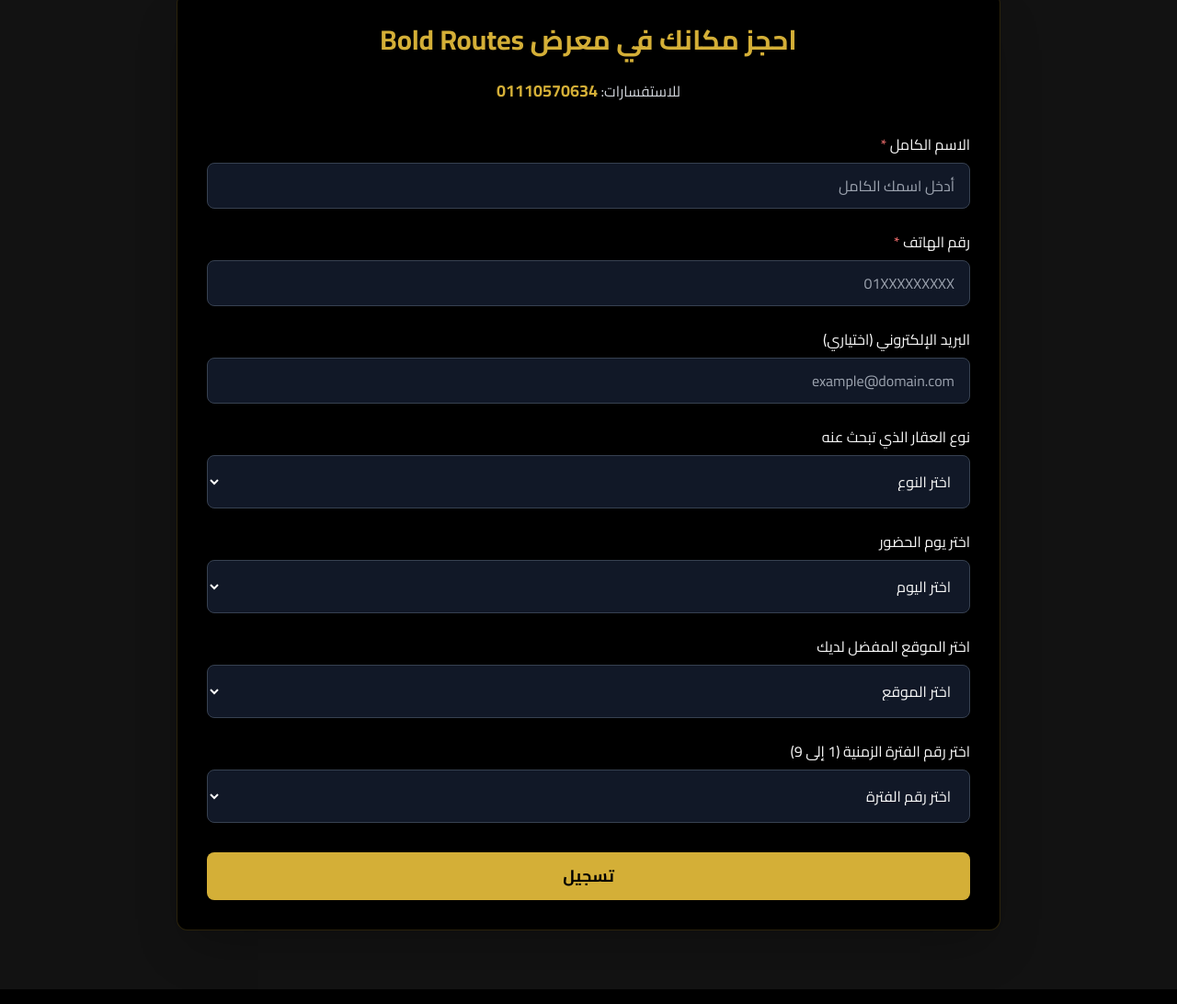
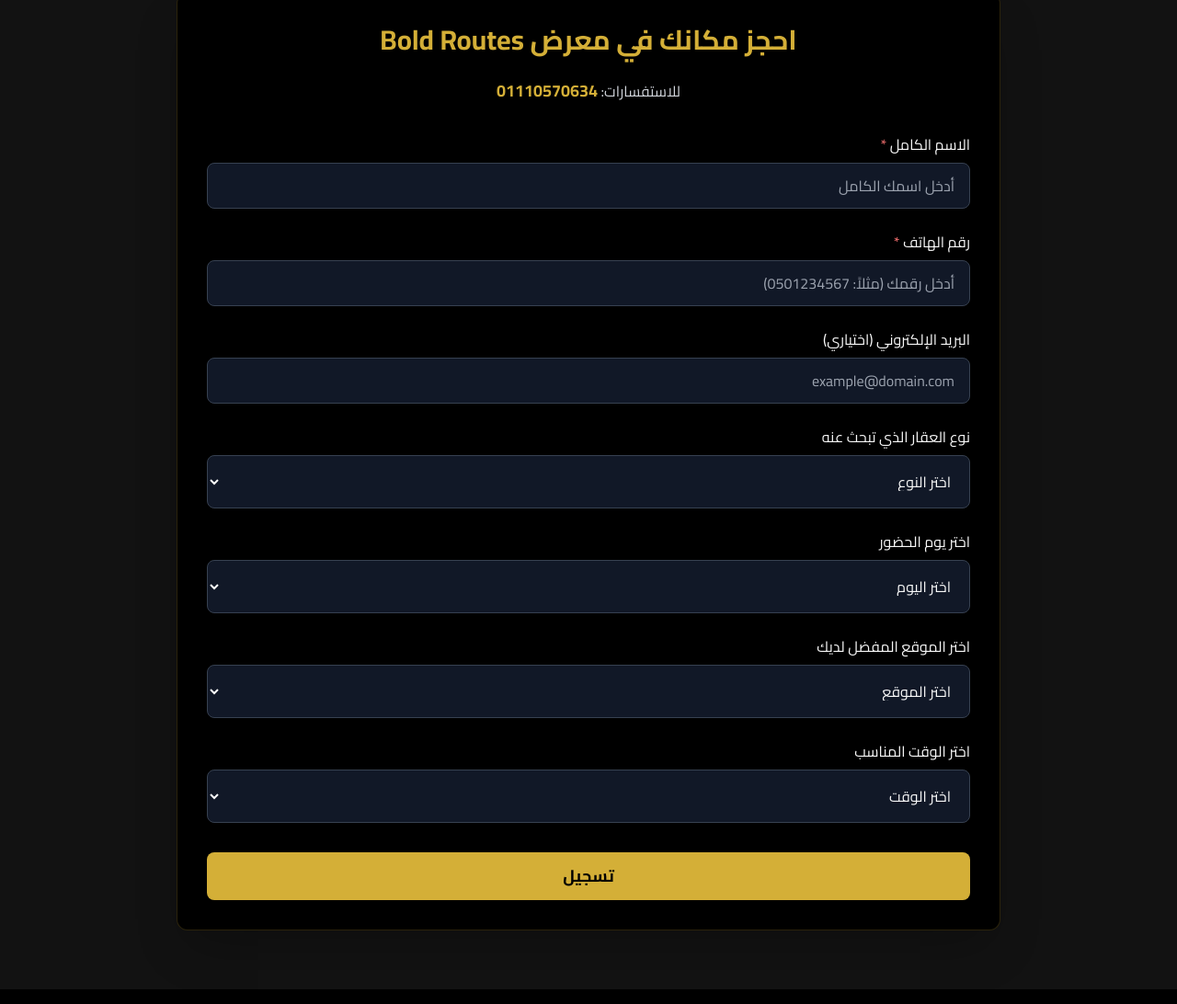
Before and after one commit to ahmedmagdyrt/boldroutesexpo, a plain HTML site: page index.html in a window 1280 px wide. Shown: the part 1872-2964 px from the top of the page at 92% size. Drawn offline with nearby package versions, Linux system fonts and the light colour scheme.

Commit message:
Update index.html

```diff
--- a/index.html
+++ b/index.html
@@ -179,7 +179,7 @@
             <label for="phone" class="block mb-2 font-medium">رقم الهاتف <span class="text-red-400">*</span></label>
             <input type="tel" id="phone" name="phone" required
                    class="w-full form-input px-4 py-3 bg-gray-900 border border-gray-700 rounded-lg focus:outline-none focus:ring-2 focus:ring-gold"
-                   placeholder="01XXXXXXXXX"/>
+                   placeholder="أدخل رقمك (مثلاً: 0501234567)" />
           </div>
 
           <div class="mb-6">
@@ -227,21 +227,26 @@
             </select>
           </div>
 
-          <!-- اختيار الوقت كأرقام -->
+          <!-- اختيار الوقت بنظام 12 ساعة (ص/م) -->
           <div class="mb-8">
-            <label for="time" class="block mb-2 font-medium">اختر رقم الفترة الزمنية (1 إلى 9)</label>
+            <label for="time" class="block mb-2 font-medium">اختر الوقت المناسب</label>
             <select id="time" name="time" required
                     class="w-full form-input px-4 py-3 bg-gray-900 border border-gray-700 rounded-lg focus:outline-none focus:ring-2 focus:ring-gold">
-              <option value="">اختر رقم الفترة</option>
-              <option value="1">1</option>
-              <option value="2">2</option>
-              <option value="3">3</option>
-              <option value="4">4</option>
-              <option value="5">5</option>
-              <option value="6">6</option>
-              <option value="7">7</option>
-              <option value="8">8</option>
-              <option value="9">9</option>
+              <option value="">اختر الوقت</option>
+              <option value="10:00 ص">10:00 ص</option>
+              <option value="11:00 ص">11:00 ص</option>
+              <option value="12:00 م">12:00 م</option>
+              <option value="1:00 م">1:00 م</option>
+              <option value="2:00 م">2:00 م</option>
+              <option value="3:00 م">3:00 م</option>
+              <option value="4:00 م">4:00 م</option>
+              <option value="5:00 م">5:00 م</option>
+              <option value="6:00 م">6:00 م</option>
+              <option value="7:00 م">7:00 م</option>
+              <option value="8:00 م">8:00 م</option>
+              <option value="9:00 م">9:00 م</option>
+              <option value="10:00 م">10:00 م</option>
+              <option value="11:00 م">11:00 م</option>
             </select>
           </div>
 
@@ -274,54 +279,57 @@
       const time = document.getElementById("time").value;
       const location = document.getElementById("location").value;
 
+      // التحقق من الاسم
       if (!name) {
         alert("الرجاء إدخال الاسم الكامل.");
         e.preventDefault();
         return;
       }
+
+      // التحقق من رقم الهاتف: 8 إلى 15 رقم فقط
       if (!phone) {
         alert("الرجاء إدخال رقم الهاتف.");
         e.preventDefault();
         return;
       }
-      if (!/^01[0-9]{9}$/.test(phone)) {
-        alert("الرجاء إدخال رقم هاتف مصري صحيح (11 رقم يبدأ بـ 01).");
+
+      if (!/^[0-9]{8,15}$/.test(phone)) {
+        alert("الرجاء إدخال رقم هاتف صحيح (من 8 إلى 15 رقم).");
         e.preventDefault();
         return;
       }
+
+      // التحقق من اليوم
       if (!day) {
         alert("الرجاء اختيار يوم الحضور.");
         e.preventDefault();
         return;
       }
+
+      // التحقق من الوقت
       if (!time) {
-        alert("الرجاء اختيار رقم الفترة الزمنية.");
+        alert("الرجاء اختيار الوقت المناسب.");
         e.preventDefault();
         return;
       }
+
+      // التحقق من الموقع
       if (!location) {
         alert("الرجاء اختيار الموقع المفضل.");
         e.preventDefault();
         return;
       }
 
-      // إظهار رسالة النجاح
-      e.preventDefault(); // نمنع الإرسال الفوري لعرض الرسالة أولًا
-
+      // إخفاء النموذج وعرض رسالة النجاح
       const form = e.target;
       const successMsg = document.getElementById("successMessage");
 
-      // إخفاء النموذج
       form.style.display = "none";
-      // إظهار الرسالة
       successMsg.style.display = "block";
 
-      // يمكنك إزالة e.preventDefault() إذا كنت تريد الإرسال + عرض الرسالة (لكن Formspree سيعيد التوجيه)
-      // بديل: استخدم Formspree مع AJAX (يتطلب backend) — غير ممكن على GitHub Pages
-
-      // هنا: نعرض الرسالة، ثم نُرسل تلقائيًا بعد 1 ثانية
+      // إرسال النموذج بعد عرض الرسالة
       setTimeout(() => {
-        form.submit(); // إرسال النموذج بعد عرض الرسالة
+        form.submit();
       }, 1000);
     });
   </script>
```
